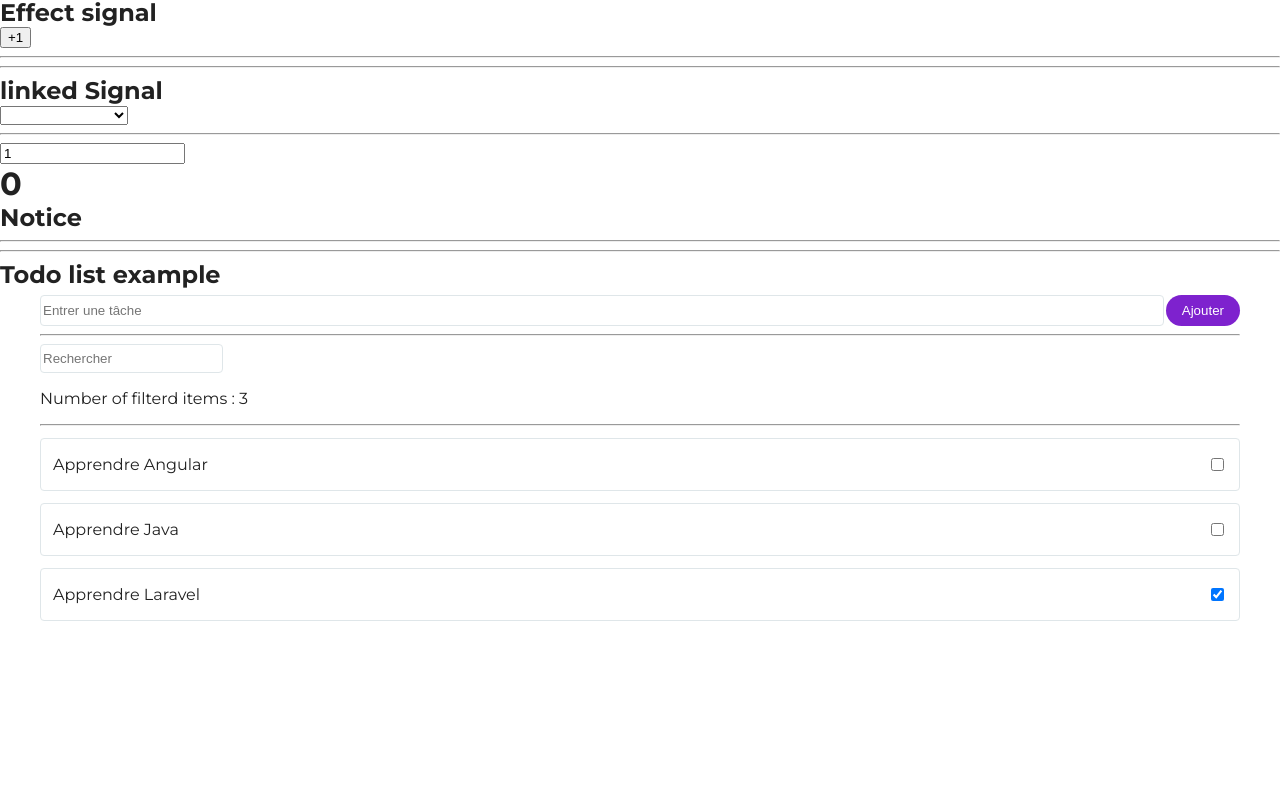
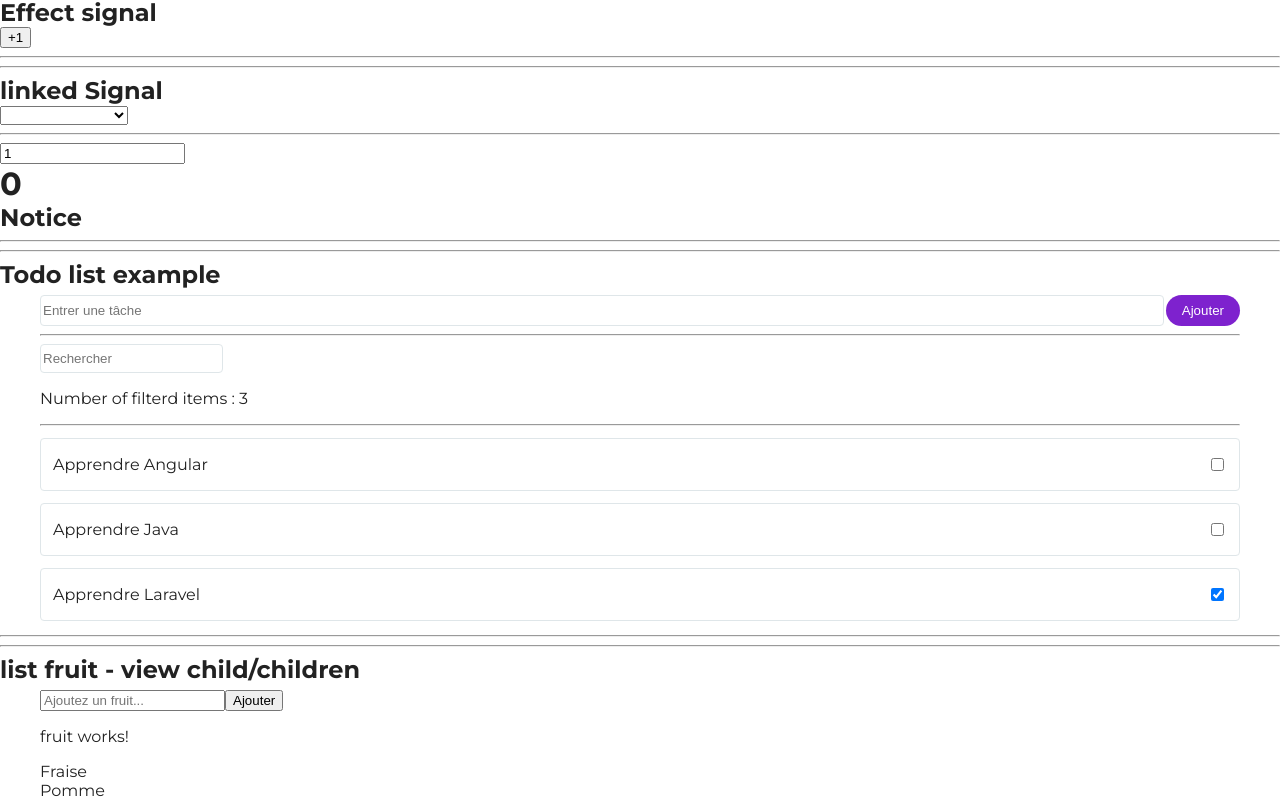
Before and after one commit to Jeremie-Po/AngularLearning, an Angular app in the folder premiereApp/: page / in a window 1280 px wide. Shown: the part 1659-2465 px from the top of the page. Before the commit the page ends 2286 px from the top, so only its background shows below. Built offline with nearby package versions, Linux system fonts and the light colour scheme.

Commit message:
MAJ course viewchild children"

```diff
--- a/premiereApp/src/app/app.component.html
+++ b/premiereApp/src/app/app.component.html
@@ -63,3 +63,9 @@
 
 <h2> Todo list example</h2>
 <app-todo-container class="container py-6"/>
+
+<hr/>
+<hr/>
+
+<h2> list fruit - view child/children</h2>
+<app-fruit-parent class="container py-6"/>
--- a/premiereApp/src/app/app.component.ts
+++ b/premiereApp/src/app/app.component.ts
@@ -15,6 +15,7 @@ import {ComputedComponent} from './signals/computed.component';
 import {EffectComponent} from './signals/effect.component';
 import {LinkedProductComponent} from './signals/linked-product.component';
 import {TodoContainerComponent} from './TodoComponents/todo-container.component';
+import {FruitParentComponent} from './fruitComponent/fruit-parent.component';
 
 @Component({
   selector: 'app-root',
@@ -35,6 +36,7 @@ import {TodoContainerComponent} from './TodoComponents/todo-container.component'
     EffectComponent,
     LinkedProductComponent,
     TodoContainerComponent,
+    FruitParentComponent,
   ],
   templateUrl: './app.component.html',
   styleUrl: './app.component.scss'
```
Also changed, not shown: 1 other file (tests, documents, lock files or other folders).
